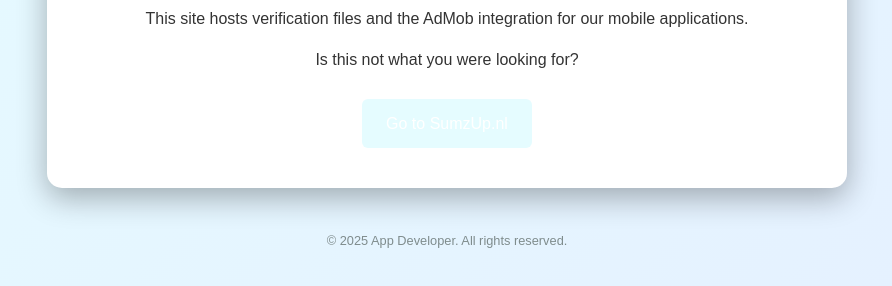
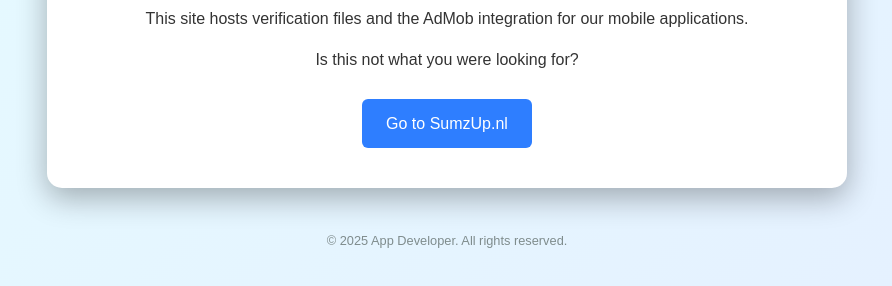
Before and after one commit to SumzUp-com/SumzUp, a plain HTML site: page index.html in a window 1280 px wide. Shown: the part 392-678 px from the top of the page, without its empty margins (193-1085 px from the left). Drawn offline with Linux system fonts and the light colour scheme.

Commit message:
style: better button visibility

```diff
--- a/index.html
+++ b/index.html
@@ -59,7 +59,7 @@
         .btn {
             display: inline-block;
             padding: 12px 24px;
-            background: #E5FCFF;
+            background: #2E7EFF;
             color: white;
             text-decoration: none;
             border-radius: 6px;
@@ -68,7 +68,7 @@
         }
 
         .btn:hover {
-            background: #5a67d8;
+            background: #85B4FF;
         }
 
         .error {
```
